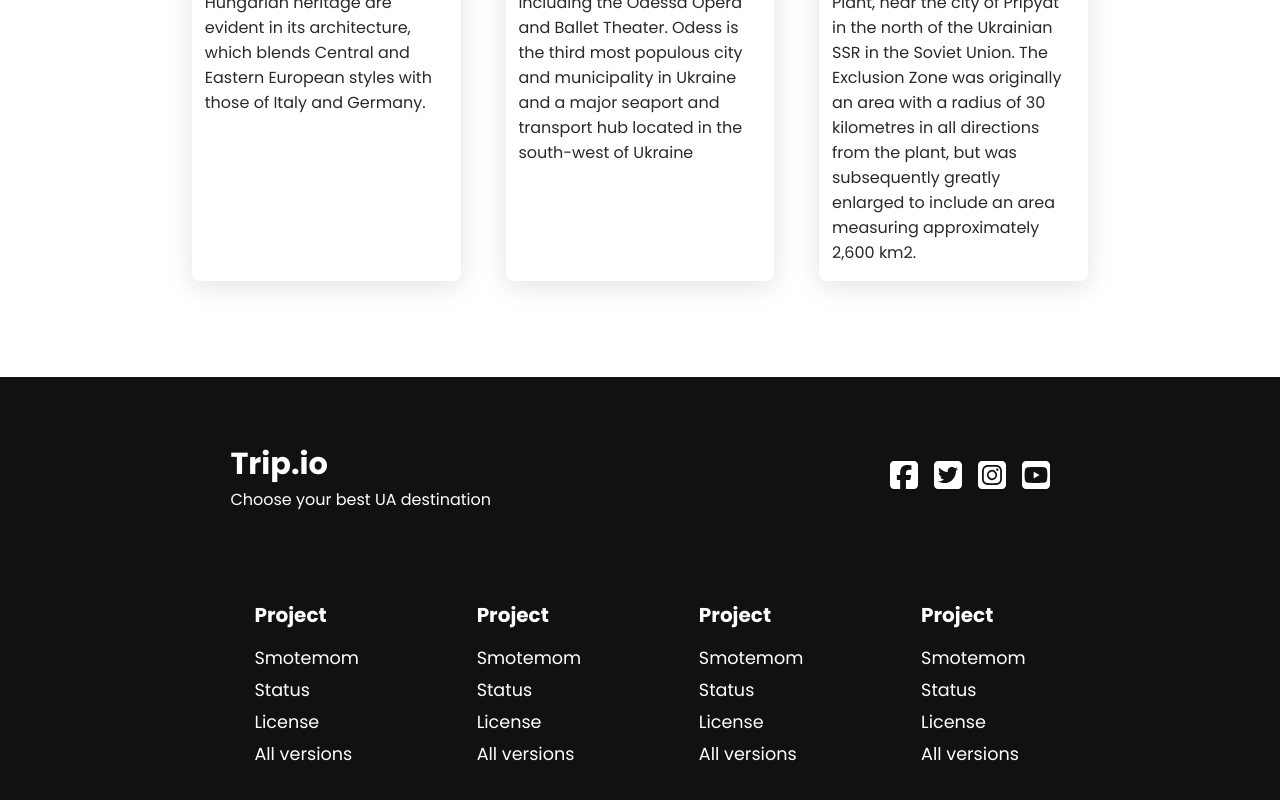
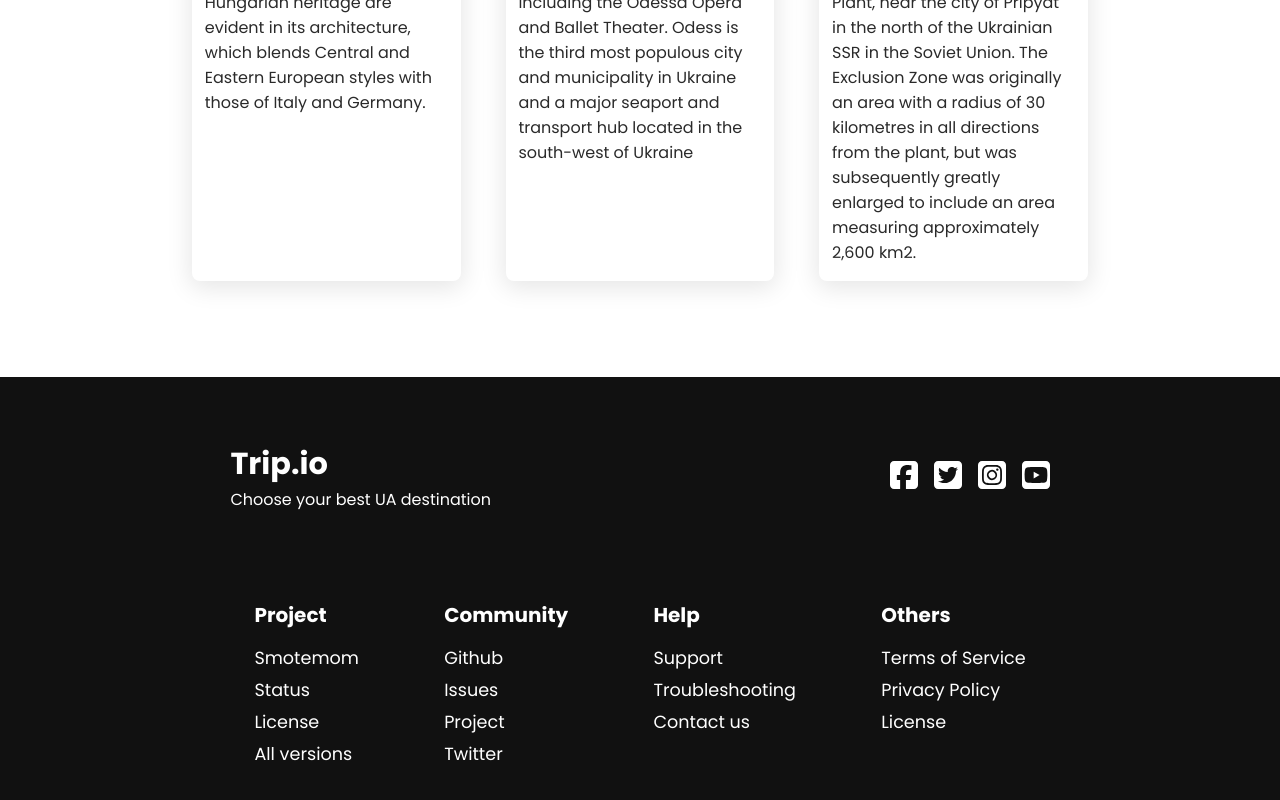
Before and after one commit to PaulBoar/Trip.io, a React (Create React App) app: page / in a window 1280 px wide. Shown: the part 2648-3448 px from the top of the page. Built offline with nearby package versions, Linux system fonts and the light colour scheme.

Commit message:
footer content change

```diff
--- a/src/components/Footer.js
+++ b/src/components/Footer.js
@@ -52,53 +52,47 @@ function Footer() {
 						</ul>
 					</div>
 					<div className={classes.column}>
-						<h5>Project</h5>
+						<h5>Community</h5>
 						<ul className={classes['column-list']}>
 							<li>
-								<a href='/'>Smotemom</a>
+								<a href='/'>Github</a>
 							</li>
 							<li>
-								<a href='/'>Status</a>
+								<a href='/'>Issues</a>
 							</li>
 							<li>
-								<a href='/'>License</a>
+								<a href='/'>Project</a>
 							</li>
 							<li>
-								<a href='/'>All versions</a>
+								<a href='/'>Twitter</a>
 							</li>
 						</ul>
 					</div>
 					<div className={classes.column}>
-						<h5>Project</h5>
+						<h5>Help</h5>
 						<ul className={classes['column-list']}>
 							<li>
-								<a href='/'>Smotemom</a>
+								<a href='/'>Support</a>
 							</li>
 							<li>
-								<a href='/'>Status</a>
+								<a href='/'>Troubleshooting</a>
 							</li>
 							<li>
-								<a href='/'>License</a>
-							</li>
-							<li>
-								<a href='/'>All versions</a>
+								<a href='/contact'>Contact us</a>
 							</li>
 						</ul>
 					</div>
 					<div className={classes.column}>
-						<h5>Project</h5>
+						<h5>Others</h5>
 						<ul className={classes['column-list']}>
 							<li>
-								<a href='/'>Smotemom</a>
+								<a href='/'>Terms of Service</a>
 							</li>
 							<li>
-								<a href='/'>Status</a>
+								<a href='/'>Privacy Policy</a>
 							</li>
 							<li>
 								<a href='/'>License</a>
-							</li>
-							<li>
-								<a href='/'>All versions</a>
 							</li>
 						</ul>
 					</div>
```
